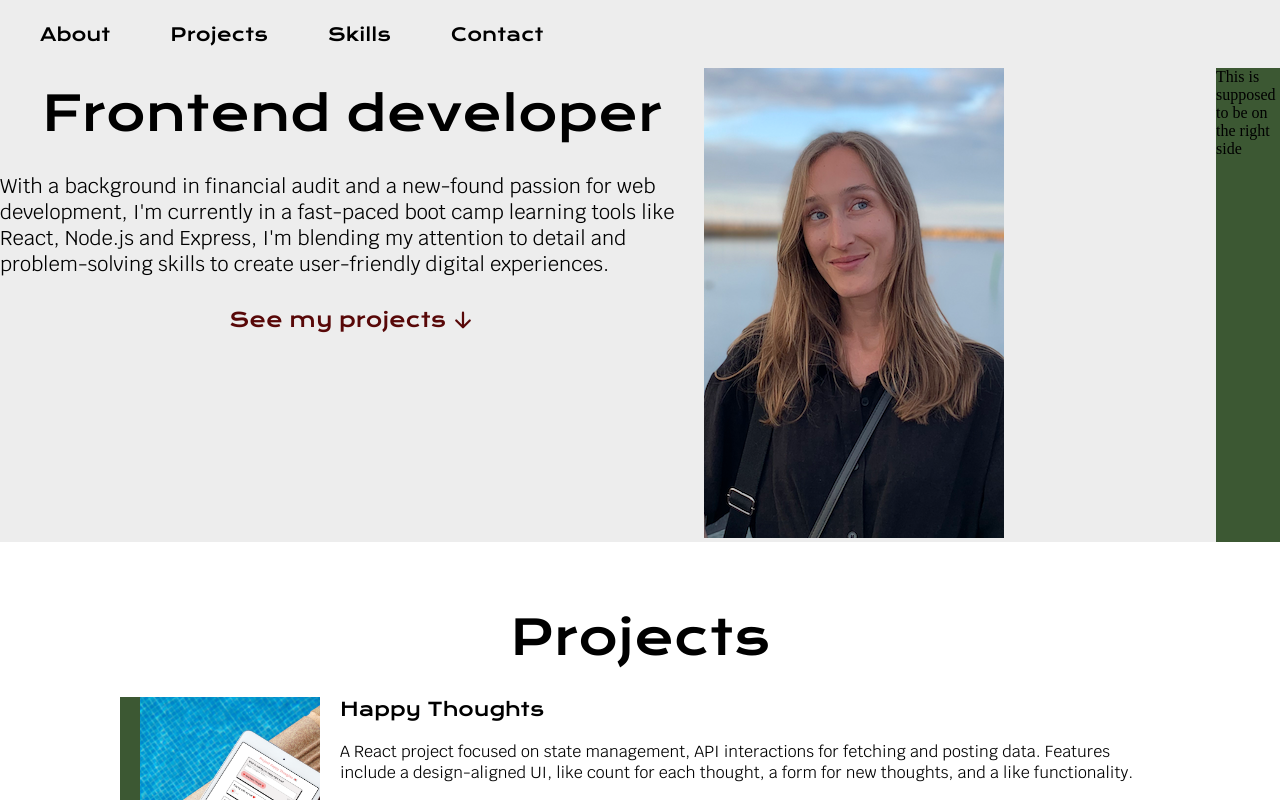
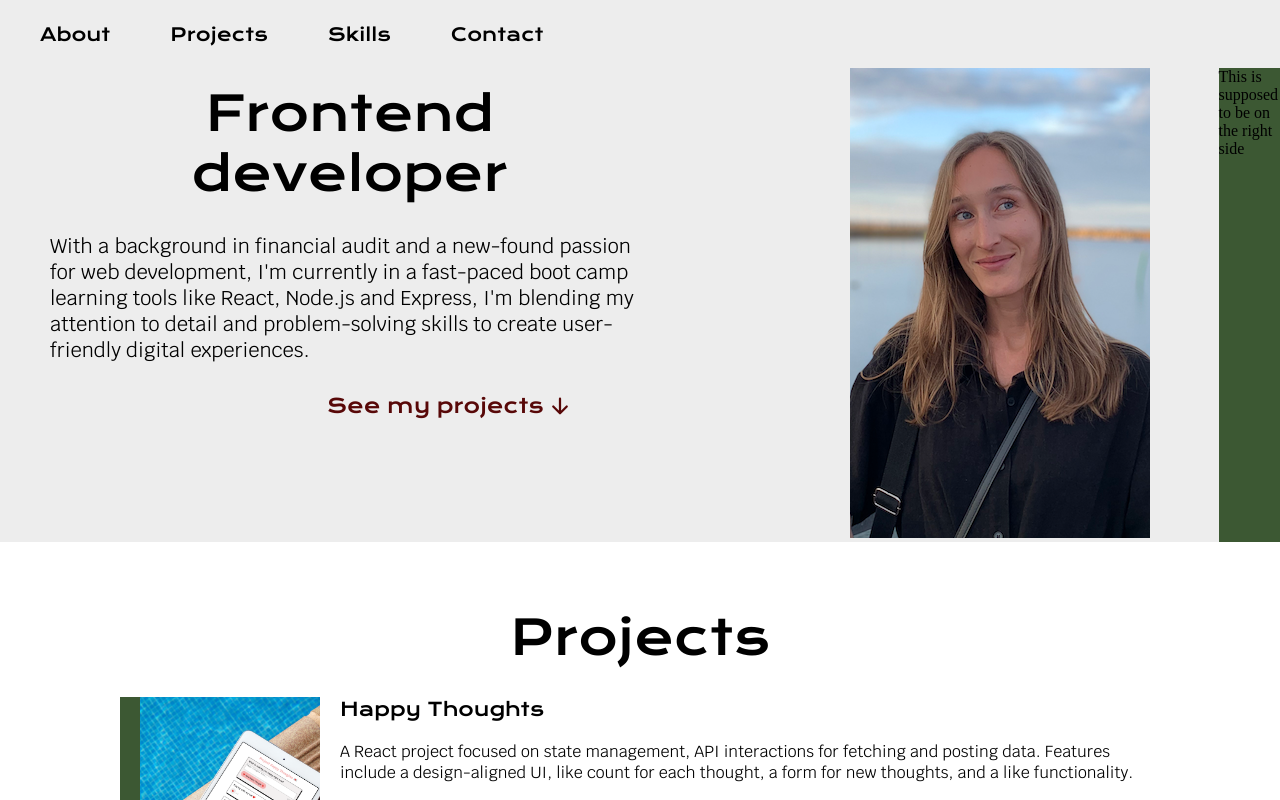
Before and after one commit to almaherris/alma-portfolio, a React (Vite) app: page / in a window 1280 px wide. Shown: the top 800 px of the page. Built offline with nearby package versions, Linux system fonts and the light colour scheme.

Commit message:
Intro work

```diff
--- a/src/components/sections/Intro.css
+++ b/src/components/sections/Intro.css
@@ -48,8 +48,8 @@
 
 @media (min-width: 1025px) {
   .intro {
-    padding: 0;
     margin: 0;
+    padding: 0 0 0 50px;
   }
 
   .mobile-profpic {
@@ -58,9 +58,8 @@
 
   .desktop-parent {
     display: grid;
-    grid-template-columns: 55% 40% 5%;
+    grid-template-columns: 65% 30% 5%;
   }
-
 
   .desktop-middle {
     display: block;
@@ -74,4 +73,9 @@
     display: block;
     background-color: var(--color-2);
   }
+
+  .intro-text-container {
+    text-align: left;
+    margin-right: 200px;
+  }
 }
```
